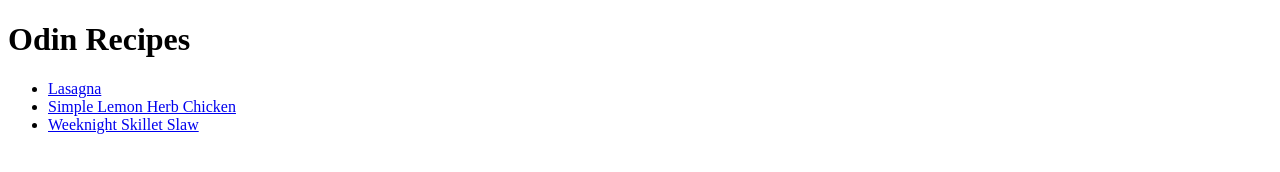
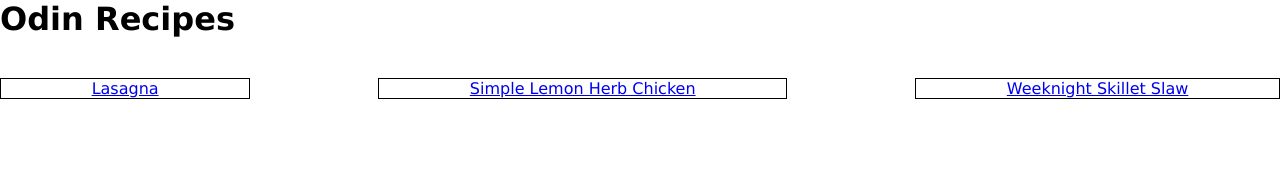
Before and after one commit to kwiatkowskimaciej/odin-recipes, a plain HTML site: page index.html in a window 1280 px wide. Drawn offline with Linux system fonts and the light colour scheme.

Commit message:
Add css styling to index.html

```diff
--- a/index.html
+++ b/index.html
@@ -4,6 +4,7 @@
     <meta charset="UTF-8" />
     <meta name="viewport" content="width=device-width, initial-scale=1.0" />
     <title>Odin Recipes</title>
+    <link rel="stylesheet" href="style.css" />
   </head>
   <body>
     <h1>Odin Recipes</h1>
@@ -15,9 +16,7 @@
         >
       </li>
       <li>
-        <a href="recipes/weeknight-skillet-slaw.html"
-          >Weeknight Skillet Slaw</a
-        >
+        <a href="recipes/weeknight-skillet-slaw.html">Weeknight Skillet Slaw</a>
       </li>
     </ul>
   </body>
--- /dev/null
+++ b/style.css
@@ -0,0 +1,27 @@
+* {
+  margin: 0px;
+  padding: 0px;
+  box-sizing: border-box;
+}
+
+body {
+  font-family: Verdana, Geneva, Tahoma, sans-serif;
+}
+
+h1 {
+  font-weight: bold;
+}
+
+ul {
+  list-style: none;
+  display: flex;
+  align-items: center;
+  height: 100px;
+  gap: 10%;
+}
+
+ul li {
+  flex-grow: 1;
+  text-align: center;
+  border: 1px solid black;
+}
```
